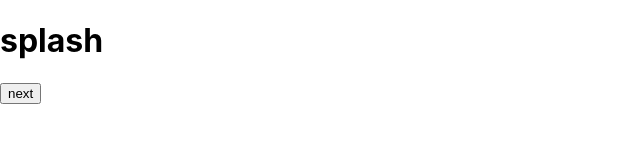
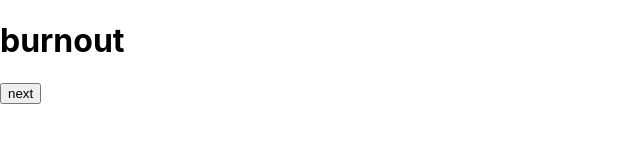
Before and after one commit to JD-Kelly/burnout, a React (Create React App) app in the folder client/: page / in a window 1280 px wide. Shown: the top 160 px of the page, without its empty margins (0-640 px from the left). Built offline with nearby package versions, Linux system fonts and the light colour scheme.

Commit message:
removed styling to allow for radio buttons

```diff
--- a/client/src/components/Splash.js
+++ b/client/src/components/Splash.js
@@ -9,7 +9,7 @@ const Splash = () => {
 
   return (
     <div>
-      <h1>splash</h1>
+      <h1>burnout</h1>
       <button type="button" onClick={nextQuestionHandler}>
         next
       </button>
```
